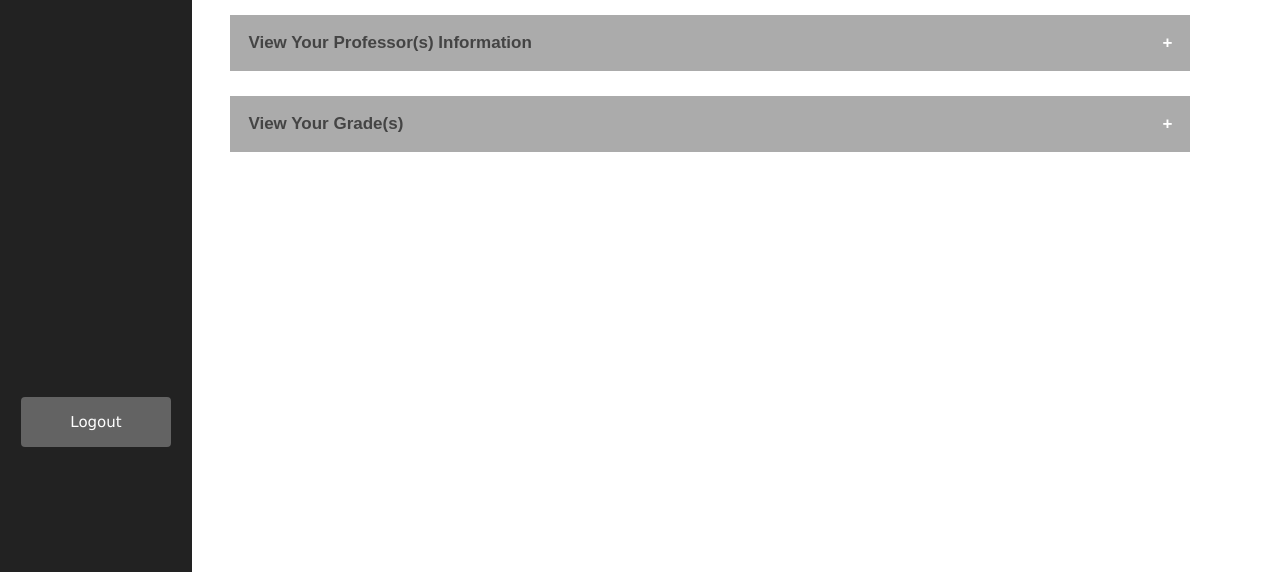
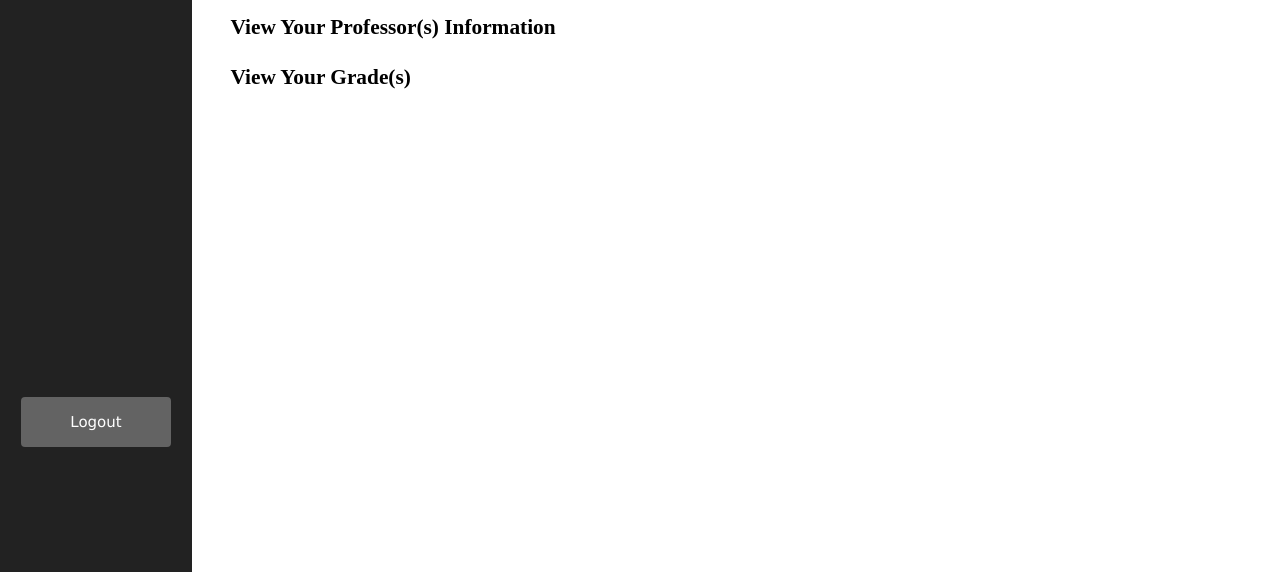
Before and after one commit to nelsonh15/CanvasPathWebApplication, a Flask app: template templates/dashboard-student.html in a window 1280 px wide. Shown: the part 228-800 px from the top of the page. Run offline with Flask 2, Linux system fonts and the light colour scheme; the template is opened without the code that fills it, so the values that code supplies are empty.

Commit message:
Deleted collapsible panel in professor and grades info. sections

```diff
--- a/static/css/dashboard-student.css
+++ b/static/css/dashboard-student.css
@@ -161,37 +161,6 @@ tr:hover {
     border-radius: 5px;
 }
 
-.collapsible_professor_info {
-    background-color: #ababab;
-    color: #444;
-    cursor: pointer;
-    padding: 18px;
-    width: 100%;
-    border: none;
-    text-align: left;
-    outline: none;
-    font-size: 17px;
-}
-
-.collapsible_professor_info:hover {
-    background-color: #ccc;
-    opacity: 40%;
-    transition: 0.5s;
-}
-
-.collapsible_professor_info:after {
-  content: '\002B';
-  color: white;
-  font-weight: bold;
-  float: right;
-  margin-left: 5px;
-}
-
-.active:after {
-  content: "\2212";
-}
-
-
 .collapsible_professor {
     background-color: #9fb4ff;
     color: #444;
@@ -224,41 +193,13 @@ tr:hover {
 }
 
 .professor_content {
+    padding: 0 18px;
     display: none;
     background-color: #f0f0f0;
 }
 
 .grades_info {
     margin: 25px 0 50px 0;
-}
-.collapsible_grades_info {
-    background-color: #ababab;
-    color: #444;
-    cursor: pointer;
-    padding: 18px;
-    width: 100%;
-    border: none;
-    text-align: left;
-    outline: none;
-    font-size: 17px;
-}
-
-.collapsible_grades_info:hover {
-    background-color: #ccc;
-    opacity: 40%;
-    transition: 0.5s;
-}
-
-.collapsible_grades_info:after {
-  content: '\002B';
-  color: white;
-  font-weight: bold;
-  float: right;
-  margin-left: 5px;
-}
-
-.active:after {
-  content: "\2212";
 }
 
 .content_grades {
--- a/static/javascript/dashboard-student.js
+++ b/static/javascript/dashboard-student.js
@@ -1,18 +1,13 @@
 var coll = document.getElementsByClassName("collapsible_personal_info");
 var i;
-var coll1 = document.getElementsByClassName("collapsible_grades_info");
-var j;
 var coll2 = document.getElementsByClassName("collapsible_courses");
 var k;
-var coll3 = document.getElementsByClassName("collapsible_professor_info");
-var l;
+
 var coll4 = document.getElementsByClassName("collapsible_professor");
 var m;
 
 collapsible(coll, i);
-collapsible(coll1, j);
 collapsible(coll2, k);
-collapsible(coll3, l);
 collapsible(coll4, m);
 
 function collapsible(coll, i) {
--- a/templates/dashboard-student.html
+++ b/templates/dashboard-student.html
@@ -84,10 +84,7 @@
 
                 <section>
                     <div class="professor_information">
-
-                        <button class="collapsible_professor_info">
-                            <b> View Your Professor(s) Information </b>
-                        </button>
+                        <b style="font-size: 16pt;"> View Your Professor(s) Information </b>
 
                         <div class="course_content_professors">
 
@@ -108,7 +105,8 @@
 
                 <section>
                     <div class="grades_info">
-                        <button class="collapsible_grades_info"><b>View Your Grade(s)</b></button>
+                        <b style="font-size: 16pt;"> View Your Grade(s) </b>
+
                         <div class="course_content">
                             {% for course_name in range(courses | length) %}
                                 <button class="collapsible_courses"> <b>{{ courses[course_name][0] }}</b> </button>
```
